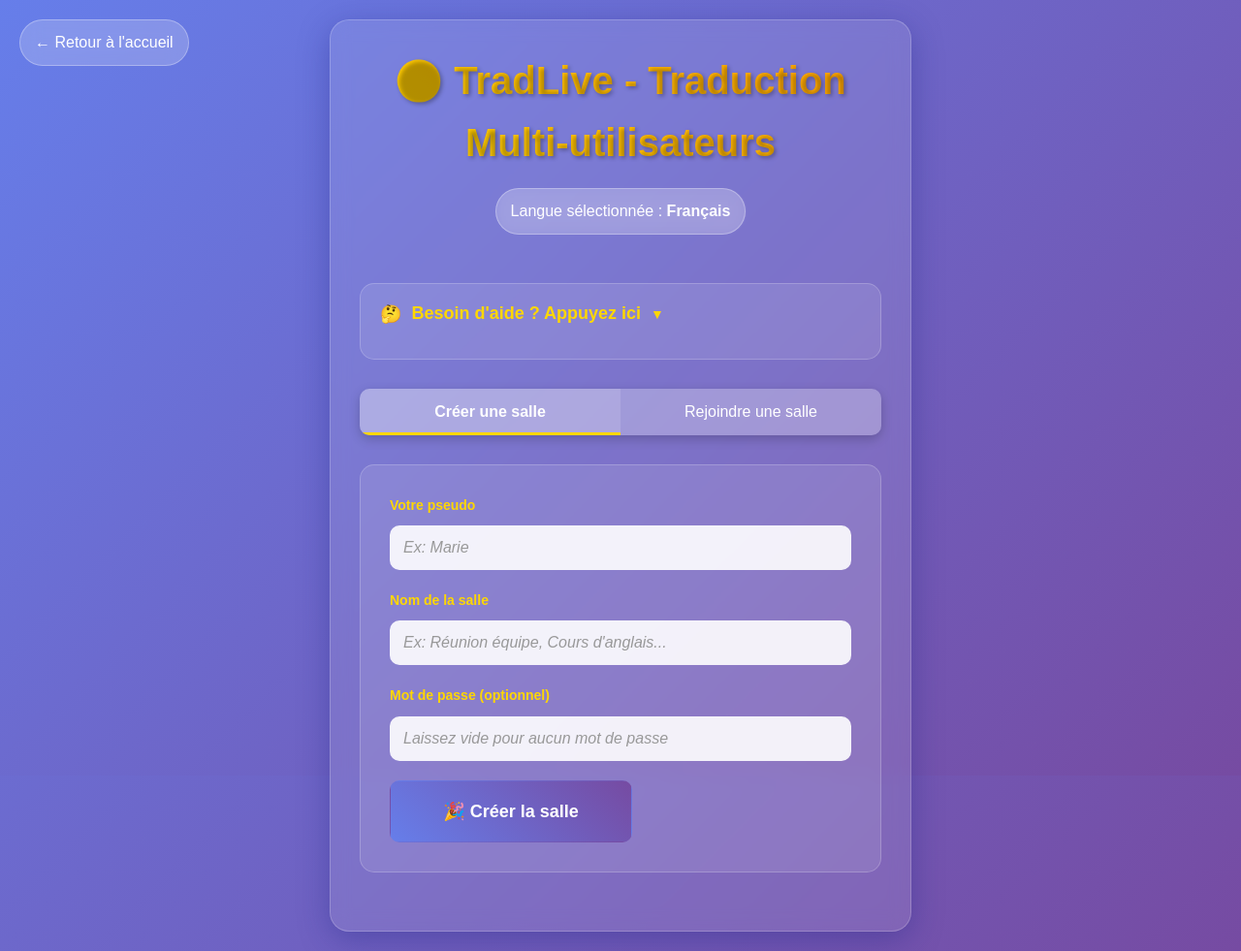
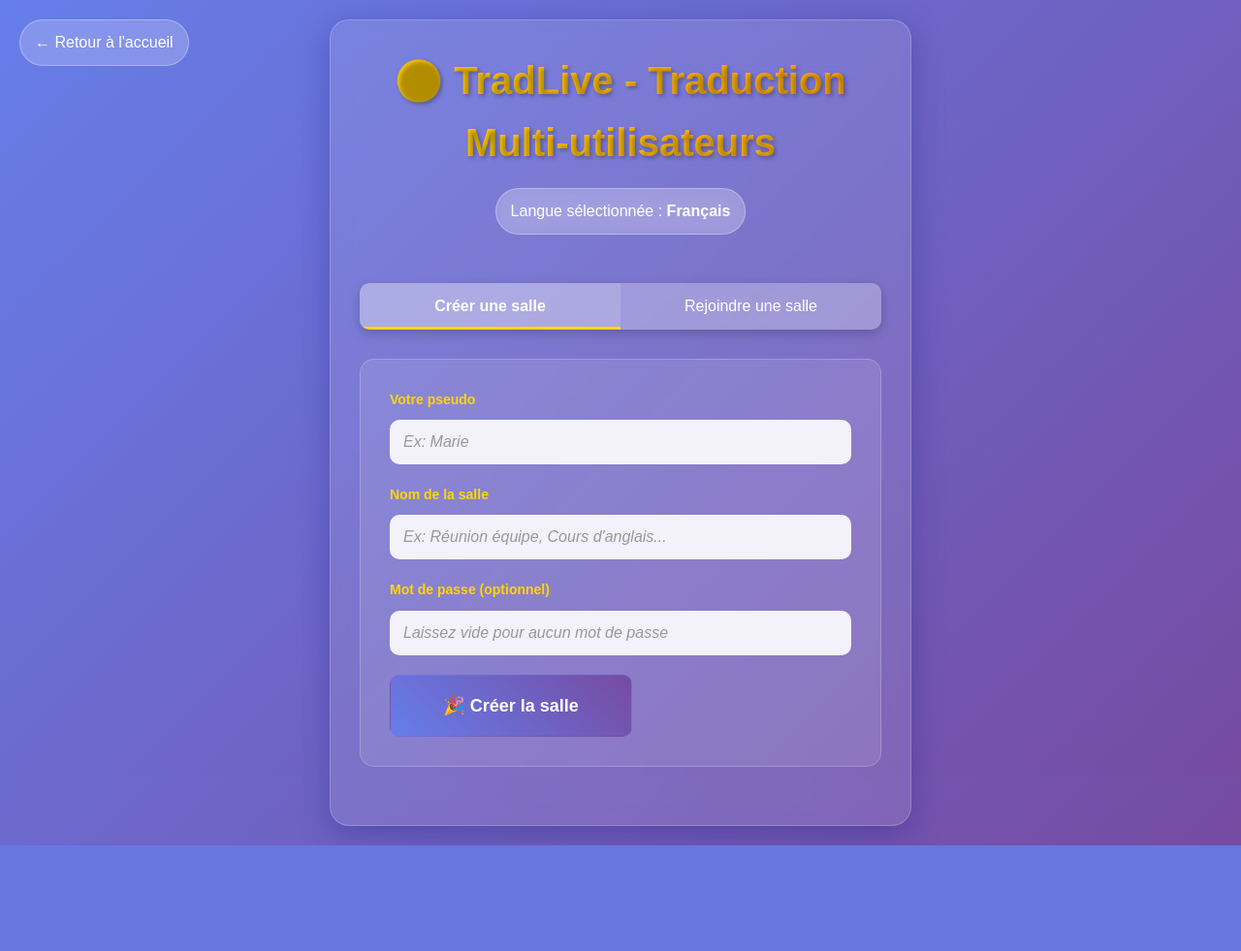
Before and after one commit to Dragonkalhan/tradlive-app, a Flask app: page /rooms in a window 1280 px wide. Shown: the whole page at 97% size. After the commit the page ends 872 px from the top, so only its background shows below. Run offline with Flask 3, Linux system fonts and the light colour scheme.

Commit message:
ajout bulle aide

```diff
--- a/templates/rooms.html
+++ b/templates/rooms.html
@@ -271,65 +271,6 @@
             }
         }
 
-        /* Styles pour la section d'aide contextuelle */
-        .help-section {
-            background: var(--white-10);
-            border-radius: var(--radius-lg);
-            padding: var(--spacing-lg);
-            margin-bottom: var(--spacing-xl);
-            border: 1px solid var(--white-20);
-            animation: slideInUp 0.6s ease 0.2s both;
-        }
-
-        .help-toggle {
-            background: none;
-            border: none;
-            color: var(--accent-gold);
-            font-size: 18px;
-            font-weight: bold;
-            cursor: pointer;
-            display: flex;
-            align-items: center;
-            gap: var(--spacing-sm);
-            width: 100%;
-            text-align: left;
-            padding: 0;
-            transition: all var(--transition-normal);
-        }
-
-        .help-toggle:hover {
-            opacity: 0.8;
-            transform: translateX(3px);
-        }
-
-        .arrow {
-            transition: transform var(--transition-normal);
-            font-size: 14px;
-        }
-
-        .help-content {
-            max-height: 0;
-            overflow: hidden;
-            transition: max-height 0.3s ease;
-            margin-top: var(--spacing-md);
-        }
-
-        .help-content.show {
-            max-height: 200px;
-        }
-
-        .help-content ul {
-            margin: 0;
-            padding-left: var(--spacing-lg);
-            list-style: none;
-        }
-
-        .help-content li {
-            margin-bottom: var(--spacing-sm);
-            opacity: 0.9;
-            font-size: 14px;
-        }
-
         /* Animations d'entrée de page */
         .rooms-container {
             opacity: 0;
@@ -362,34 +384,22 @@
             <span data-translate="auto_join_notice">✅ Code de salle détecté ! Remplissez vos informations pour rejoindre automatiquement.</span>
         </div>
 
-        <!-- Section d'aide contextuelle -->
-<div class="help-section">
-    <button id="help-toggle" class="help-toggle" onclick="toggleHelp()">
-        🤔 <span data-translate="need_help">Besoin d'aide ? Appuyez ici</span>
-        <span class="arrow">▼</span>
-    </button>
-    <div id="help-content" class="help-content">
-        <div id="help-normal" class="help-normal">
-            <ul>
-                <li data-translate="help_create">• Créer une salle = Vous êtes l'hôte</li>
-                <li data-translate="help_join">• Rejoindre une salle = Vous participez</li>
-                <li data-translate="help_create_name">• Si vous créez = nommez votre salle</li>
-                <li data-translate="help_join_code">• Si vous rejoignez = saisissez le code reçu</li>
-            </ul>
-        </div>
-        <div id="help-qr" class="help-qr" style="display: none;">
-            <ul>
-                <li data-translate="help_qr_filled">• Code de salle déjà rempli ✓</li>
-                <li data-translate="help_qr_action">• Tapez votre prénom et cliquez "Rejoindre"</li>
-            </ul>
-        </div>
-    </div>
-</div>
-
         <div class="main-tabs">
             <div class="tabs">
-                <button class="tab active" onclick="showTab('create')" data-translate="create_tab">Créer une salle</button>
-                <button class="tab" onclick="showTab('join')" data-translate="join_tab">Rejoindre une salle</button>
+                <button class="tab active" onclick="showTab('create')" data-translate="create_tab">
+                    Créer une salle
+                    <span class="tooltip-trigger">
+                        <div class="help-icon">?</div>
+                        <div class="tooltip">Vous serez l'hôte de la conversation</div>
+                    </span>
+                </button>
+                <button class="tab" onclick="showTab('join')" data-translate="join_tab">
+                    Rejoindre une salle
+                    <span class="tooltip-trigger">
+                        <div class="help-icon">?</div>
+                        <div class="tooltip">Vous participerez à une conversation existante</div>
+                    </span>
+                </button>
             </div>
 
             <!-- Onglet Créer une salle -->
@@ -455,20 +465,6 @@
 
     <script>
         let currentLanguage = 'fr';
-
-                // Fonction pour basculer l'affichage de l'aide
-                function toggleHelp() {
-                    const content = document.getElementById('help-content');
-                    const arrow = document.querySelector('.arrow');
-
-                    if (content.classList.contains('show')) {
-                        content.classList.remove('show');
-                        arrow.textContent = '▼';
-                    } else {
-                        content.classList.add('show');
-                        arrow.textContent = '▲';
-                    }
-                }
 
         // Fonction pour afficher les onglets
         function showTab(tabName) {
```
Also changed, not shown: other parts of templates/rooms.html (+81 -0 lines).
